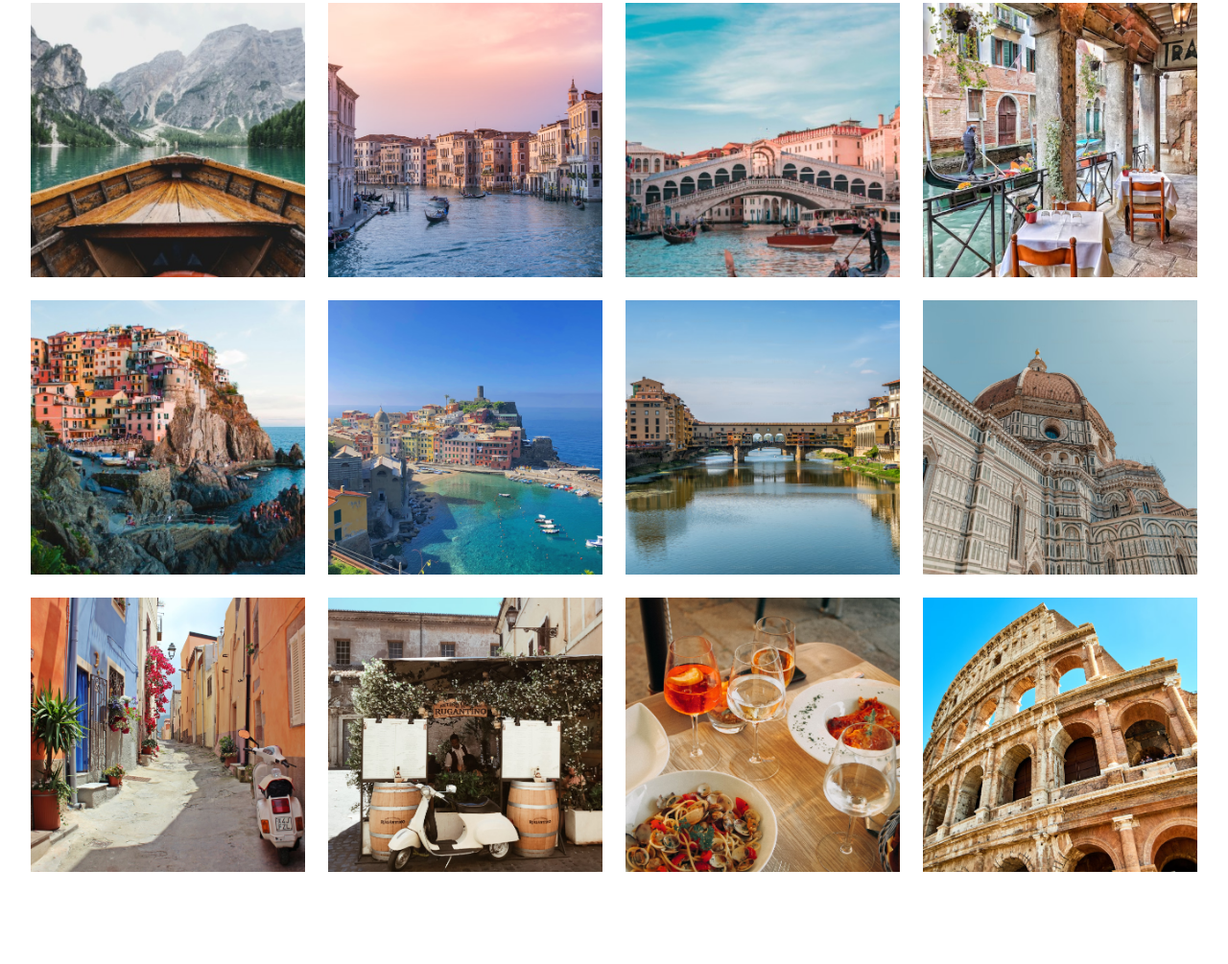
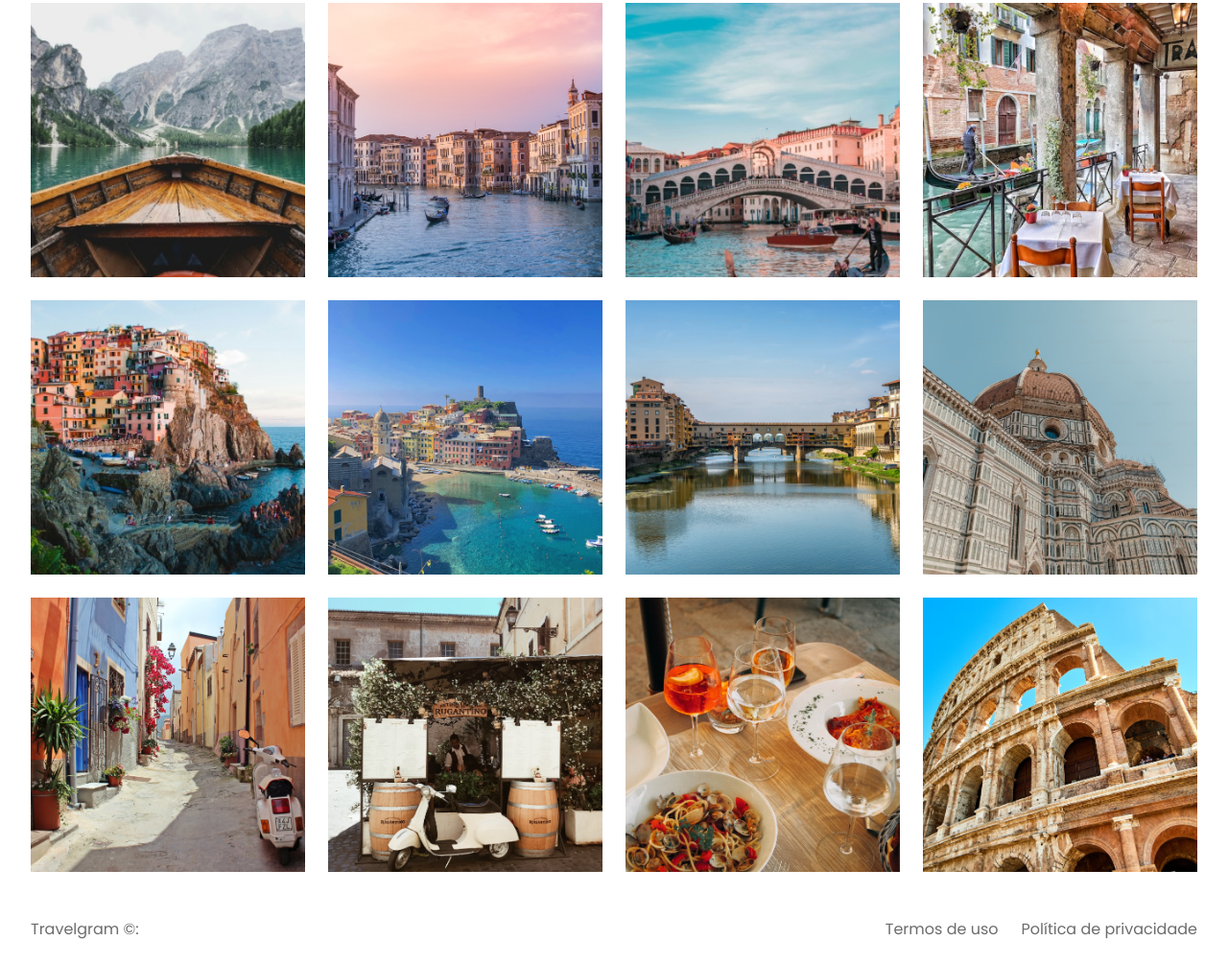
Before and after one commit to iagopacheco01/travelgram, a plain HTML site: page index.html in a window 1280 px wide. Shown: the part 357-1362 px from the top of the page at 96% size. Before the commit the page ends 1290 px from the top, so only its background shows below. Drawn offline with Linux system fonts and the light colour scheme.

Commit message:
update footer

```diff
--- a/index.html
+++ b/index.html
@@ -79,5 +79,12 @@
     <img src="assets/images/Image 10.png" alt="">
     <img src="assets/images/Image 11.png" alt="">
     <img src="assets/images/Image 12.png" alt="">
+ </main>
+
+ <footer class="container">
+    <span>Travelgram &copy:</span>
+    <span>Termos de uso</span>
+    <span>Política de privacidade</span>
+ </footer>
 </body>
 </html>
--- /dev/null
+++ b/styles/footer.css
@@ -0,0 +1,9 @@
+footer {
+    display: flex;
+    padding-block: 24px;
+    gap: 24px;
+}
+
+footer span:nth-child(1) {
+    margin-right: auto;
+}
--- a/styles/index.css
+++ b/styles/index.css
@@ -2,3 +2,4 @@
 @import url(nav.css);
 @import url(header.css);
 @import url(main.css);
+@import url(footer.css);
```
